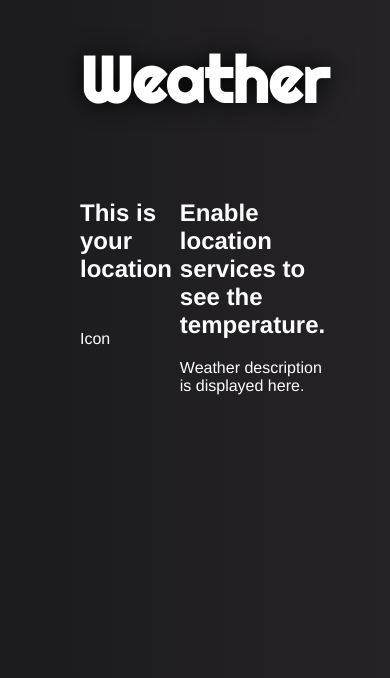
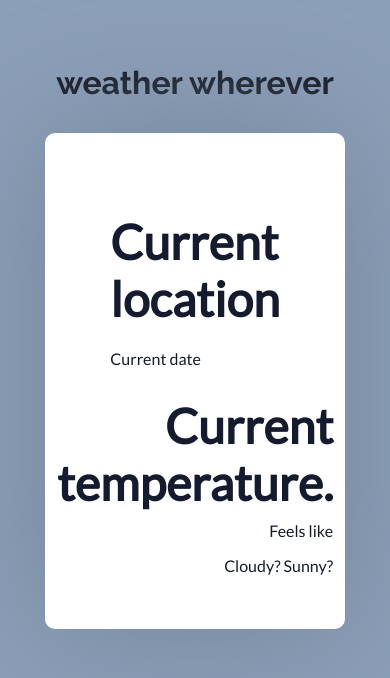
Before and after one commit to veetiveeti/weather-app, a plain HTML site: page index.html in a window 390 px wide. Drawn offline with Linux system fonts and the light colour scheme.

Commit message:
Fixed issues; created new scripts
- Fixed all pending issues

- Switched CSS to SCSS

- Created scripts for current date and for rounding Celsius degrees to nearest number

```diff
--- a/app.js
+++ b/app.js
@@ -21,9 +21,11 @@
 window.addEventListener("load", ()=> {
     let long;
     let lat;
-    let temperatureDescription = document.querySelector(".temperature-description");
-    let temperatureDegree = document.querySelector(".temperature-degree");
-    let locationName = document.querySelector(".location-name");
+    let temperatureDescription = document.querySelector(".card__temperature__description");
+    let temperatureDegree = document.querySelector(".card__temperature__degree");
+    let feelsLike = document.querySelector(".card__temperature__feelslike");
+    let locationName = document.querySelector(".card__location__name");
+    let celsius = ('°C');
 
     if (navigator.geolocation) {
         navigator.geolocation.getCurrentPosition(position =>{
@@ -31,7 +33,7 @@ window.addEventListener("load", ()=> {
             long = position.coords.longitude;
             lat = position.coords.latitude;
 
-            const api = `https://api.openweathermap.org/data/2.5/weather?lat=${lat}&lon=${long}&APPID=c6d3b1d2efe6a958b08601d6f711ba70`;
+            const api = `https://api.openweathermap.org/data/2.5/weather?lat=${lat}&lon=${long}&APPID=c6d3b1d2efe6a958b08601d6f711ba70&units=metric`;
 
             fetch(api)
              .then(response => {
@@ -39,20 +41,33 @@ window.addEventListener("load", ()=> {
              })
              .then(data => {
                  console.log(data); /* Logs data after it was fetched from API */
+                 const {name} = data;
                  const {temp} = data.main; /* Within brackets can define what part of data.main you want*/
                  const {main} = data.weather[0]; /* Within brackets can define what part of data.weather (first array) you want */
-                 const {location} = data.name;
+                 const {feels_like} = data.main;
 
+                 console.log(name);
                  console.log(temp); /* This prints temperature of the current location */
                  console.log(main); /* This prints summary of the weather (sunny, cloudy, rain etc) */
-                 console.log(location);
+                 console.log(feels_like);
 
                  //Set DOM elements from the API
+                 locationName.textContent = name;
+                 temperatureDegree.textContent = Math.round(temp)+celsius;
+                 feelsLike.textContent = ('Feels like ') + Math.round(feels_like);
                  temperatureDescription.textContent = main;
-                 temperatureDegree.textContent = temp;
-                 locationName.textContent = location;
+
              });
+
+        // Get dates for card__location__date
+        const date = new Date();
+        const today = date.getDate();
+        const currentMonth = date.getMonth();
+        let locationDate = document.querySelector(".card__location__date");
+
+        //Set DOM elements
+        locationDate.textContent = today + ('.') + currentMonth + ('.');
+
         });
     }
-
 });
--- a/index.html
+++ b/index.html
@@ -4,21 +4,21 @@
         <title>Weather App</title>
         <meta name="viewport" content="width=device-width, initial-scale=1">
         <link rel="stylesheet" href="styles.css" type="text/css">
+        <meta charset="utf-8">
     </head>
     <body>
-        <header>
-            <h1>Weather</h1>
-        </header>
-        <main>
-            <div class="location">
-                <h2 class="location-name">This is your location</h2>
-                <p class="location-icon">Icon</p>
+        <h1 class="headline">weather wherever</h1>
+
+        <main class="card">
+            <div class="card__location">
+                <h2 class="card__location__name">Current location</h2>
+                <p class="card__location__date">Current date</h2>
             </div>
-            <div class="temperature">
-                <h2 class="temperature-degree">Enable location services to see the temperature.</h2>
-                <p class="temperature-description">Weather description is displayed here.</p>
+            <div class="card__temperature">
+                <h2 class="card__temperature__degree">Current temperature.</h2>
+                <p class="card__temperature__feelslike"> Feels like </p>
+                <p class="card__temperature__description">Cloudy? Sunny?</p>
             </div>
-
         </main>
 
         <script src="app.js"></script>
--- /dev/null
+++ b/styles.scss
@@ -0,0 +1,87 @@
+/* Imported Fonts */
+@import url('https://fonts.googleapis.com/css2?family=Lato:wght@300;400&display=swap');
+@import url('https://fonts.googleapis.com/css2?family=Raleway:wght@600;700;800&display=swap');
+
+* {
+    margin: 0;
+    padding: 0;
+    box-sizing: border-box;
+}
+
+body {
+    margin: 0;
+    padding: 0 20% 0 20%;
+    width: 100%;
+    font-size: 16px;
+    color: rgb(21, 27, 46);
+    background-color: #8c9fb8;
+}
+
+/* Header */
+.headline {
+    font-family: 'Raleway', Times;
+    font-size: 2em;
+    color: rgb(20, 23, 32);
+    margin-top: 1em;
+    text-align: center;
+}
+
+/* Main Content */
+.card {
+    // Grid
+    display: grid;
+    grid-template-columns: 50% 50%;
+    // Dimensions
+    margin: 2em 10% 0 10%;
+    padding: 5em;
+    height: fit-content;
+    // Colors
+    font-family: 'Lato', sans-serif;
+    background-color: white;
+    // Borders
+    border-radius: 10px;
+    filter: drop-shadow(0 0 4rem rgb(114, 133, 156));
+
+    &__location {
+        display: grid;
+        justify-content: center;
+        text-align: left;
+
+        &__name {
+            margin-bottom: 0.2em;
+            font-size: 3em;
+        }
+    }
+
+    &__temperature {
+        display: grid;
+        justify-content: center;
+        text-align: right;
+
+        &__degree {
+            margin-bottom: 0.2em;
+            font-size: 3em;
+        }
+
+        &__feelslike {
+            margin-bottom: 1em;
+        }
+    }
+}
+
+@media only screen and (max-width: 880px) {
+    .card {
+      // Grid
+         display: grid;
+         grid-template-columns: 100%;
+         grid-template-rows: 50% 50%;
+         margin: 2em 2% 0 2%;
+
+         &__temperature {
+            margin-top: 1em;
+        }
+    }
+    body {
+        padding: 2em 10% 0 10%;
+    }
+  }
```
Also changed, not shown: styles.css, 1 other file.
